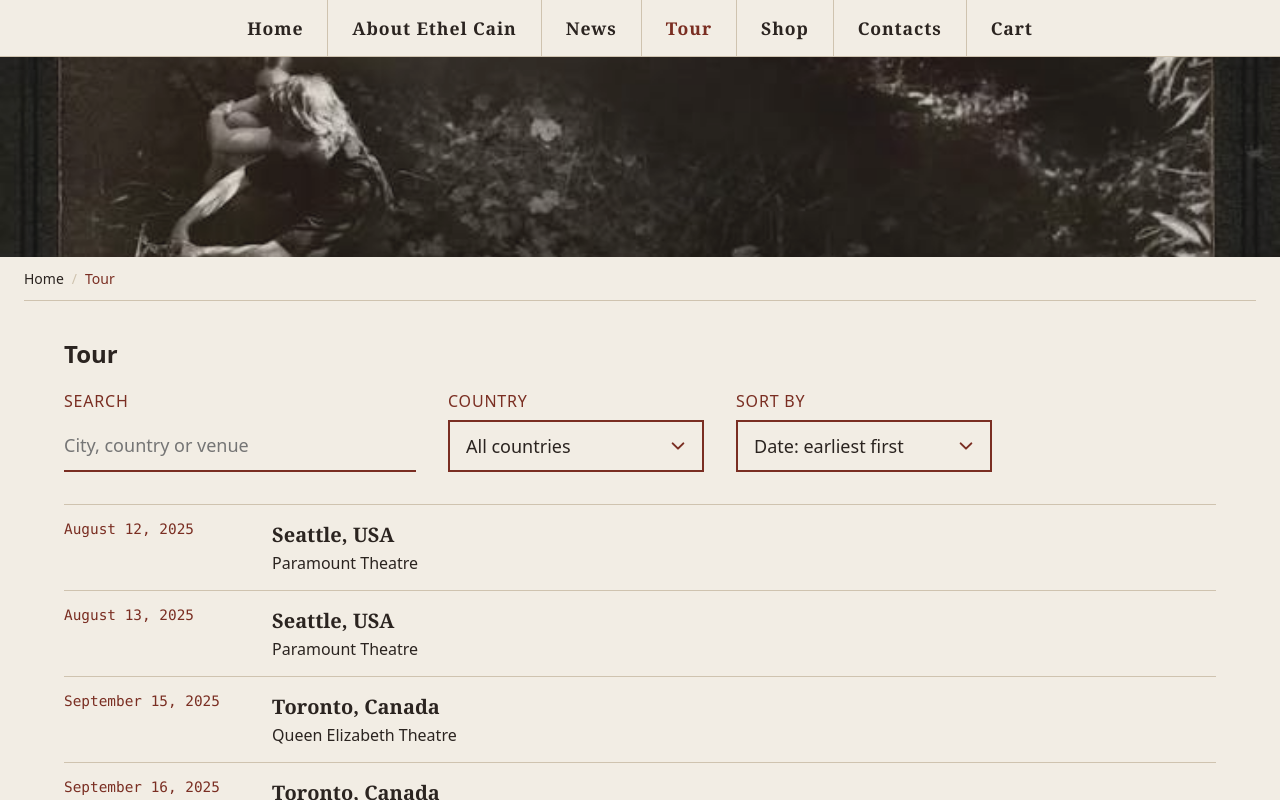
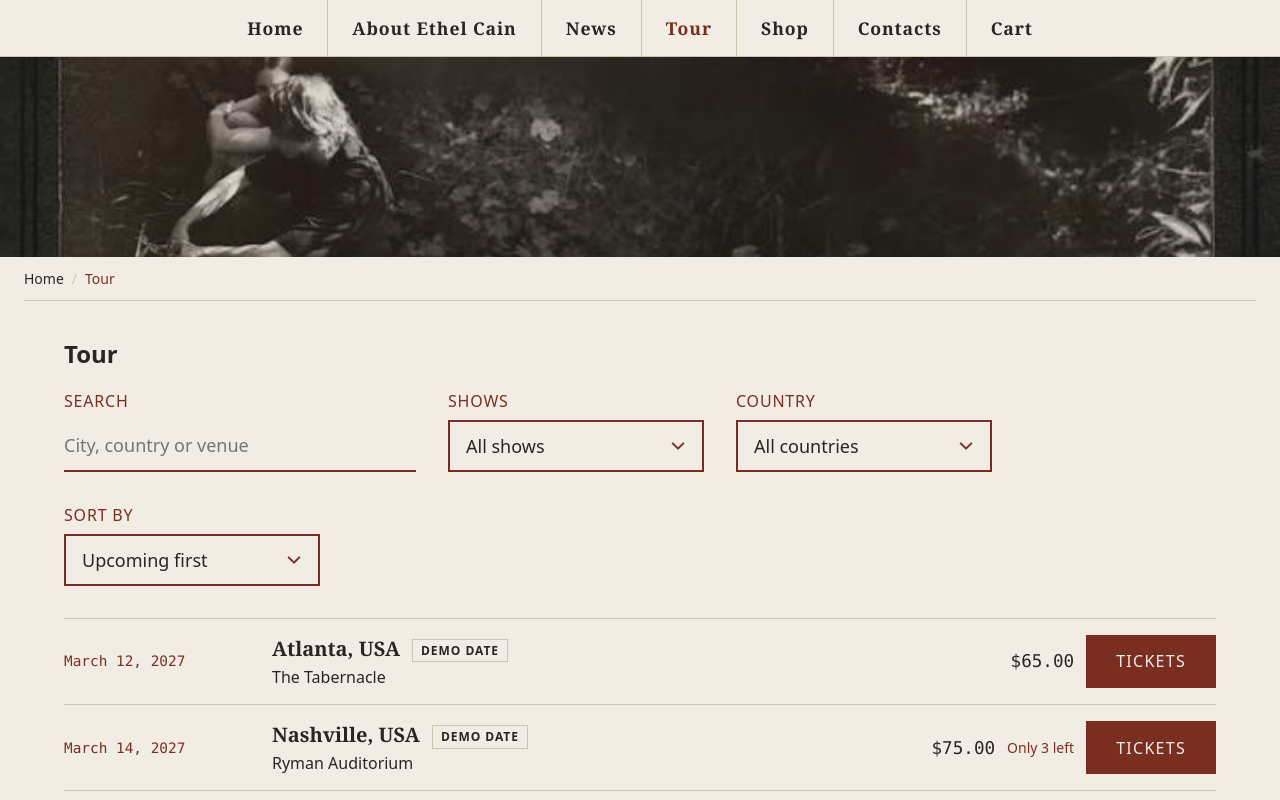
Before and after one commit to zheniyyya/Ethel-Cain, a React (Vite) app: page /tour in a window 1280 px wide. Built offline with nearby package versions, Linux system fonts and the light colour scheme; a web font is replaced by a local one.

Commit message:
Add concert tickets and new tour dates

```diff
--- a/public/data/tour.json
+++ b/public/data/tour.json
@@ -11,9 +11,29 @@
   { "id": 10, "date": "2026-02-13", "city": "Auckland", "country": "New Zealand", "venue": "" },
   { "id": 11, "date": "2026-02-25", "city": "Brisbane", "country": "Australia", "venue": "Fortitude Music Hall" },
   { "id": 12, "date": "2026-02-26", "city": "Brisbane", "country": "Australia", "venue": "Fortitude Music Hall" },
+  { "id": 18, "date": "2026-04-15", "city": "Las Vegas", "country": "USA", "venue": "The Theater at the Virgin Hotels" },
+  { "id": 19, "date": "2026-04-19", "city": "Magna", "country": "USA", "venue": "The Great Saltair" },
   { "id": 13, "date": "2026-04-21", "city": "Denver", "country": "USA", "venue": "Red Rocks Amphitheatre" },
   { "id": 14, "date": "2026-04-23", "city": "Omaha", "country": "USA", "venue": "The Astro Amphitheater" },
+  { "id": 20, "date": "2026-04-24", "city": "Milwaukee", "country": "USA", "venue": "Miller High Life Theatre" },
+  { "id": 21, "date": "2026-04-25", "city": "Cincinnati", "country": "USA", "venue": "MegaCorp Pavilion" },
+  { "id": 22, "date": "2026-04-28", "city": "St. Louis", "country": "USA", "venue": "The Factory" },
+  { "id": 23, "date": "2026-04-29", "city": "Louisville", "country": "USA", "venue": "Iroquois Amphitheater" },
+  { "id": 24, "date": "2026-05-01", "city": "Franklin", "country": "USA", "venue": "FirstBank Amphitheater" },
+  { "id": 25, "date": "2026-05-02", "city": "Huntsville", "country": "USA", "venue": "The Orion Amphitheater" },
+  { "id": 26, "date": "2026-05-05", "city": "Tallahassee", "country": "USA", "venue": "The Moon" },
+  { "id": 27, "date": "2026-05-06", "city": "Tallahassee", "country": "USA", "venue": "The Moon" },
+  { "id": 28, "date": "2026-05-08", "city": "St. Augustine", "country": "USA", "venue": "St. Augustine Amphitheatre" },
+  { "id": 29, "date": "2026-05-09", "city": "Miami Beach", "country": "USA", "venue": "The Fillmore Miami Beach" },
+  { "id": 30, "date": "2026-05-11", "city": "New Orleans", "country": "USA", "venue": "Orpheum Theater" },
+  { "id": 31, "date": "2026-05-12", "city": "New Orleans", "country": "USA", "venue": "Orpheum Theater" },
   { "id": 15, "date": "2026-05-14", "city": "Tulsa", "country": "USA", "venue": "Cain's Ballroom" },
   { "id": 16, "date": "2026-05-15", "city": "Tulsa", "country": "USA", "venue": "Cain's Ballroom" },
-  { "id": 17, "date": "2026-05-16", "city": "Tulsa", "country": "USA", "venue": "Cain's Ballroom" }
+  { "id": 17, "date": "2026-05-16", "city": "Tulsa", "country": "USA", "venue": "Cain's Ballroom" },
+  { "id": 32, "date": "2027-03-12", "city": "Atlanta", "country": "USA", "venue": "The Tabernacle", "demo": true, "price": 65, "tickets": 40 },
+  { "id": 33, "date": "2027-03-14", "city": "Nashville", "country": "USA", "venue": "Ryman Auditorium", "demo": true, "price": 75, "tickets": 3 },
+  { "id": 34, "date": "2027-03-18", "city": "Austin", "country": "USA", "venue": "ACL Live at the Moody Theater", "demo": true, "price": 60, "tickets": 0 },
+  { "id": 35, "date": "2027-04-02", "city": "Berlin", "country": "Germany", "venue": "Columbiahalle", "demo": true, "price": 55, "tickets": 25 },
+  { "id": 36, "date": "2027-04-05", "city": "Paris", "country": "France", "venue": "L'Olympia", "demo": true, "price": 70, "tickets": 8 },
+  { "id": 37, "date": "2027-04-08", "city": "Amsterdam", "country": "Netherlands", "venue": "Paradiso", "demo": true, "price": 50, "tickets": 15 }
 ]
--- a/src/pages/Home.jsx
+++ b/src/pages/Home.jsx
@@ -1,8 +1,7 @@
 import { Link } from 'react-router-dom';
 import { useFetch } from '../hooks/useFetch.js';
 import { formatDate } from '../utils/formatDate.js';
-
-const today = new Date().toISOString().slice(0, 10);
+import { today } from '../utils/today.js';
 
 function Home() {
   const { data: albums } = useFetch('/data/albums.json');
--- a/src/pages/Tour.jsx
+++ b/src/pages/Tour.jsx
@@ -2,12 +2,23 @@ import Pagination from '../components/Pagination.jsx';
 import SearchField from '../components/SearchField.jsx';
 import SelectField from '../components/SelectField.jsx';
 import Status from '../components/Status.jsx';
+import { useCart } from '../context/cart.js';
 import { useFetch } from '../hooks/useFetch.js';
 import { useListView } from '../hooks/useListView.js';
 import { formatDate } from '../utils/formatDate.js';
+import { formatPrice } from '../utils/formatPrice.js';
+import { today } from '../utils/today.js';
 import { uniqueValues } from '../utils/uniqueValues.js';
 
 const sortOptions = [
+  {
+    value: 'upcoming',
+    label: 'Upcoming first',
+    compare: (a, b) => {
+      if (a.when !== b.when) return a.when === 'Upcoming' ? -1 : 1;
+      return a.when === 'Upcoming' ? a.date.localeCompare(b.date) : b.date.localeCompare(a.date);
+    },
+  },
   {
     value: 'date-asc',
     label: 'Date: earliest first',
@@ -25,9 +36,52 @@ const sortOptions = [
   },
 ];
 
+const whenOptions = [
+  { value: 'all', label: 'All shows' },
+  { value: 'Upcoming', label: 'Upcoming' },
+  { value: 'Past', label: 'Past' },
+];
+
+function TicketAction({ show }) {
+  const { addItem, quantityOf, soldOf } = useCart();
+
+  if (show.when === 'Past') return <span className="tour__status">Past</span>;
+  if (!show.price) return <span className="tour__status">On sale soon</span>;
+
+  const key = `ticket-${show.id}`;
+  const max = show.tickets - soldOf(key);
+  const left = max - quantityOf(key);
+
+  if (max <= 0) return <span className="tour__status tour__status--sold">Sold out</span>;
+
+  const buy = () =>
+    addItem({
+      key,
+      title: `${show.city} · ${formatDate(show.date)}`,
+      image: '/images/merch/poster-willoughby-tucker-tour-2026.webp',
+      variant: 'Ticket, general admission',
+      price: show.price,
+      max,
+    });
+
+  return (
+    <div className="tour__tickets">
+      <span className="tour__price">{formatPrice(show.price)}</span>
+      {left > 0 && left <= 10 && <span className="tour__left">Only {left} left</span>}
+      <button type="button" className="button" disabled={left <= 0} onClick={buy}>
+        {left > 0 ? 'Tickets' : 'All in cart'}
+      </button>
+    </div>
+  );
+}
+
 function Tour() {
   const { data, loading, error } = useFetch('/data/tour.json');
-  const { listRef, ...list } = useListView(data ?? [], {
+  const shows = (data ?? []).map((show) => ({
+    ...show,
+    when: show.date >= today ? 'Upcoming' : 'Past',
+  }));
+  const { listRef, ...list } = useListView(shows, {
     pageSize: 10,
     searchKeys: ['city', 'country', 'venue'],
     sortOptions,
@@ -37,7 +91,7 @@ function Tour() {
 
   const countryOptions = [
     { value: 'all', label: 'All countries' },
-    ...uniqueValues(data, 'country').map((country) => ({ value: country, label: country })),
+    ...uniqueValues(shows, 'country').map((country) => ({ value: country, label: country })),
   ];
 
   return (
@@ -49,6 +103,12 @@ function Tour() {
           value={list.query}
           onChange={list.changeQuery}
           placeholder="City, country or venue"
+        />
+        <SelectField
+          label="Shows"
+          value={list.filters.when ?? 'all'}
+          onChange={(value) => list.changeFilter('when', value)}
+          options={whenOptions}
         />
         <SelectField
           label="Country"
@@ -74,9 +134,11 @@ function Tour() {
             <div>
               <h2 className="tour__city">
                 {show.city}, {show.country}
+                {show.demo && <span className="tour__demo">Demo date</span>}
               </h2>
               {show.venue && <p className="tour__venue">{show.venue}</p>}
             </div>
+            <TicketAction show={show} />
           </li>
         ))}
       </ul>
--- a/src/styles/_tour.scss
+++ b/src/styles/_tour.scss
@@ -12,8 +12,9 @@
 
   &__item {
     display: grid;
-    grid-template-columns: 12rem 1fr;
+    grid-template-columns: 12rem 1fr auto;
     gap: 1rem;
+    align-items: center;
     padding: 1rem 0;
     border-top: 1px solid $line;
 
@@ -37,6 +38,46 @@
   &__venue {
     margin: 0.25rem 0 0;
   }
+
+  &__demo {
+    margin-left: 0.75rem;
+    padding: 0.15rem 0.5rem;
+    border: 1px solid $line;
+    font-family: system-ui, sans-serif;
+    font-size: 0.75rem;
+    letter-spacing: 0.08em;
+    text-transform: uppercase;
+    vertical-align: middle;
+  }
+
+  &__tickets {
+    display: flex;
+    flex-wrap: wrap;
+    align-items: center;
+    justify-content: flex-end;
+    gap: 0.75rem;
+  }
+
+  &__price {
+    font-family: ui-monospace, Consolas, monospace;
+    font-size: 1.1rem;
+  }
+
+  &__left {
+    color: $rust;
+    font-size: 0.875rem;
+  }
+
+  &__status {
+    color: $line;
+    font-size: 0.875rem;
+    letter-spacing: 0.08em;
+    text-transform: uppercase;
+
+    &--sold {
+      color: $rust;
+    }
+  }
 }
 
 @media (max-width: 600px) {
@@ -44,4 +85,9 @@
     grid-template-columns: 1fr;
     gap: 0.25rem;
   }
+
+  .tour__tickets {
+    justify-content: flex-start;
+    margin-top: 0.5rem;
+  }
 }
--- /dev/null
+++ b/src/utils/today.js
@@ -0,0 +1 @@
+export const today = new Date().toISOString().slice(0, 10);
```
